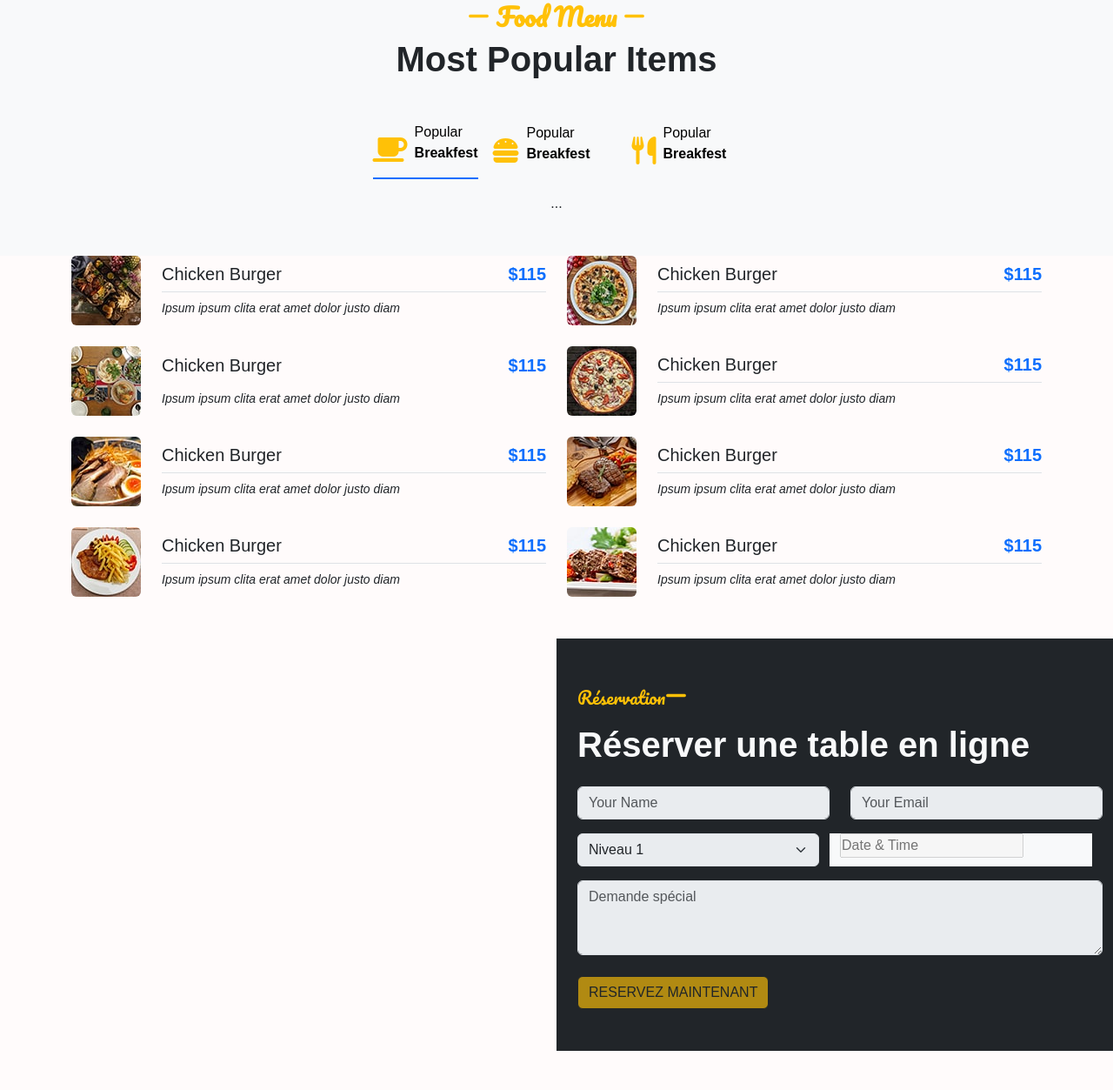
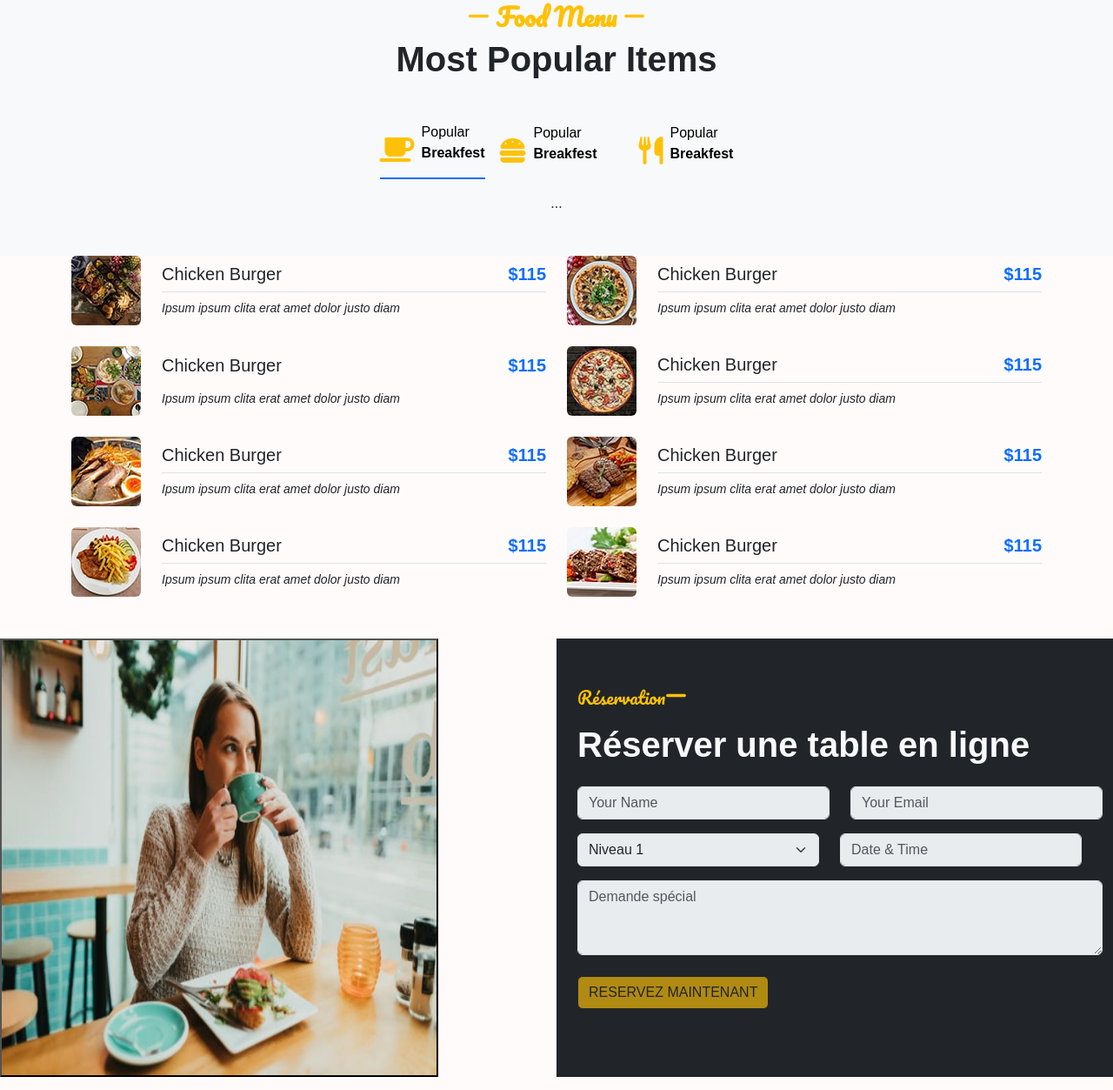
Before and after one commit to leoniegondo225/Newpagerestovoage, a plain HTML site: page index.html in a window 1280 px wide. Shown: the part 1744-2997 px from the top of the page at 87% size. Drawn offline with nearby package versions, Linux system fonts and the light colour scheme.

Commit message:
ajout de la video

```diff
--- a/css/style.css
+++ b/css/style.css
@@ -82,6 +82,11 @@ body {
     border-radius: 50%;
 }
 
+.hauteur{
+    width: 500px;
+    height: 500px;
+}
+
 footer {
     background-color: #1b2835;
     color: white;
--- a/index.html
+++ b/index.html
@@ -246,19 +246,19 @@
                     <button class="bg-transparent border-0" id="pills-profile-tab" data-bs-toggle="pill"
                         data-bs-target="#pills-profile" type="button" role="tab" aria-controls="pills-profile"
                         aria-selected="false">
-                        <div class="d-flex align-items-center">
+                        <div class="d-flex align-items-center ">
                             <i class="fa fa-hamburger fa-2x me-2 text-warning"></i>
                             <p class="text-start">Popular <br> <strong>Breakfest</strong></p>
                         </div>
                     </button>
                 </li>
-                <li class="nav-item me-3" role="presentation">
+                <li class="nav-item" role="presentation">
                     <button class="bg-transparent border-0" id="pills-profile-tab" data-bs-toggle="pill"
                         data-bs-target="#pills-profile" type="button" role="tab" aria-controls="pills-profile"
                         aria-selected="false">
-                        <div class="d-flex align-items-center">
+                        <div class="d-flex align-items-center ">
                             <i class="fa fa-utensils fa-2x me-2 text-warning"></i>
-                            <p class="text-start">Popular <br> <strong>Breakfest</strong></p>
+                            <p class="text-start ">Popular <br> <strong>Breakfest</strong></p>
                         </div>
                     </button>
                 </li>
@@ -387,14 +387,19 @@
         <div class="row">
             <!--------------la parti de la vidéo---------->
             <div class="col-lg-6">
+                <div class="vidéo">
+                    <button type="button" class="btn-play" data-bs-toggle="modal" data-bs-target="#exampleModal">
+                        <img src="./images/imgv.jpeg" alt="" class="img-fluid hauteur" >
 
+                </div>
             </div>
             <!----------la parti du fomulaire-------->
 
             <div class="col-lg-6 bg-dark ">
                 <div class="container">
                     <form>
-        <fieldset disabled><h2 class="police-pacifico h5 me-2 pt-5 mb-3 text-warning">Réservation<span class="h3"><i
+                        <fieldset disabled>
+                            <h2 class="police-pacifico h5 me-2 pt-5 mb-3 text-warning">Réservation<span class="h3"><i
                                         class="fa fa-minus text-warning"></i></span></h2>
                             <h1 class="fw-bold taille mb-4 police-numito text-light">Réserver une table en ligne</h1>
                             <div class="row">
@@ -413,14 +418,15 @@
                                             <option>Niveau 4</option>
                                         </select>
                                     </div>
-          <div class=" col-sm-6 mb-3 bg-light">
+                                    <div class=" col-sm-6 mb-3">
 
-            <input type="text" id="date&time"  placeholder="Date & Time">
+                                        <input type="text" id="date&time" class="form-control" placeholder="Date & Time">
                                     </div>
                                 </div>
                             </div>
                             <div class="mb-">
-            <textarea type="text" class="form-control mb-4" id="demande spécial" rows="3" placeholder="Demande spécial "></textarea>
+                                <textarea type="text" class="form-control mb-4" id="demande spécial" rows="3"
+                                    placeholder="Demande spécial "></textarea>
                                 <button type="submit" class="btn bg-warning  mb-5">RESERVEZ MAINTENANT</button>
                         </fieldset>
                     </form>
@@ -589,7 +595,8 @@
                             clita amet diam.</p>
                         <div class="col-sm-6">
                             <div class="d-flex align-items-center ">
-                                <img src="./images/testimonial-3.jpg" class="flex-shrink-0 display-5 text-success mb-0 img-fluid rong-image"
+                                <img src="./images/testimonial-3.jpg"
+                                    class="flex-shrink-0 display-5 text-success mb-0 img-fluid rong-image"
                                     data-toggle="counter-up" alt="">
                                 <div class="ps-3">
                                     <p class="mb-0">Client Name</p>
@@ -611,7 +618,8 @@
                             clita amet diam.</p>
                         <div class="col-sm-6">
                             <div class="d-flex align-items-center ">
-                                    <img src="./images/testimonial-1.jpg" class="flex-shrink-0 display-5 text-success mb-0 img-fluid rong-image"
+                                <img src="./images/testimonial-1.jpg"
+                                    class="flex-shrink-0 display-5 text-success mb-0 img-fluid rong-image"
                                     data-toggle="counter-up" alt="">
                                 <div class="ps-2">
                                     <p class="mb-0 ">Client Name</p>
@@ -632,7 +640,8 @@
                             clita amet diam.</p>
                         <div class="col-sm-6">
                             <div class="d-flex align-items-center ">
-                                    <img src="./images/testimonial-4.jpg" class="flex-shrink-0 display-5 text-success mb-0 img-fluid rong-image"
+                                <img src="./images/testimonial-4.jpg"
+                                    class="flex-shrink-0 display-5 text-success mb-0 img-fluid rong-image"
                                     data-toggle="counter-up" alt="">
                                 <div class="ps-2">
                                     <p class="mb-0 ">Client Name</p>
@@ -657,10 +666,16 @@
         </div>
     </footer>
 
-
-
-    <iframe width="683" height="384" src="https://www.youtube.com/embed/3O-HdPqqK4A" title="3 Ingrédients Seulement Pour Un Repas Pas Cher et Savoureux !" frameborder="0" allow="accelerometer; autoplay; clipboard-write; encrypted-media; gyroscope; picture-in-picture; web-share" referrerpolicy="stri ct-origin-when-cross-origin" allowfullscreen></iframe>
-
+    <div class="modal fade" id="exampleModal" tabindex="-1" aria-labelledby="exampleModalLabel" aria-hidden="true">
+        <div class="modal-dialog">
+            <div class="modal-content">
+                <iframe width="100%" height="500" src="https://www.youtube.com/embed/3O-HdPqqK4A"
+                    title="3 Ingrédients Seulement Pour Un Repas Pas Cher et Savoureux !" frameborder="0"
+                    allow="accelerometer; autoplay; clipboard-write; encrypted-media; gyroscope; picture-in-picture; web-share"
+                    referrerpolicy="stri ct-origin-when-cross-origin" allowfullscreen></iframe>
+            </div>
+        </div>
+    </div>
     <script src="vendors/bootstrap/js/bootstrap.js"></script>
 </body>
 
```
Lines whose indentation alone changed are shown as unchanged.
